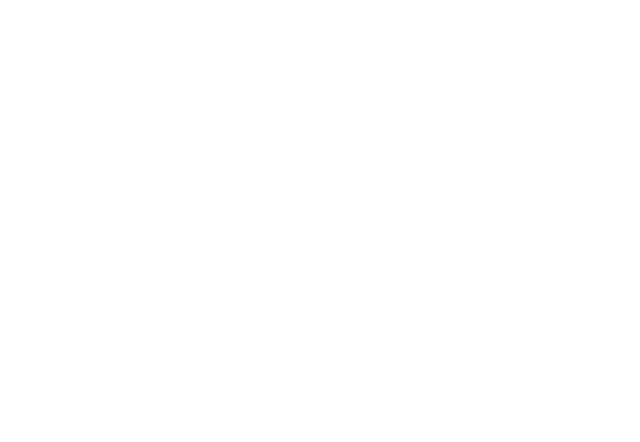
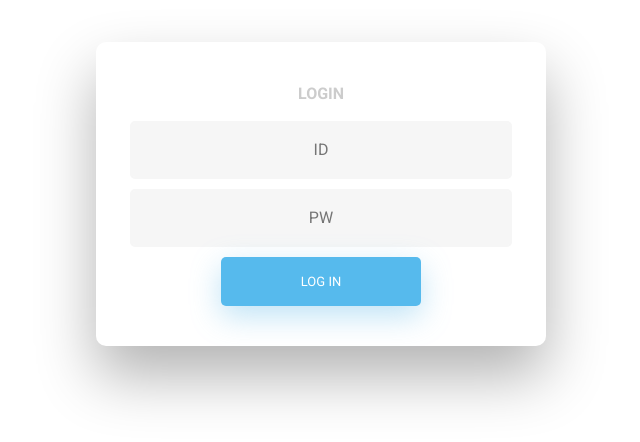
Before and after one commit to paypulse/vuetifyStructureExample, a Vue app: page /login in a window 1280 px wide. Shown: the part 206-648 px from the top of the page, without its empty margins (319-959 px from the left). Built offline with nearby package versions, Linux system fonts and the light colour scheme.

Commit message:
로그인 화면 처리

```diff
--- a/src/components/LoginView.vue
+++ b/src/components/LoginView.vue
@@ -20,6 +20,12 @@ export default {
  methods: {
    Login : function(){
      // 쿠키와 세션 처리
+     console.log(this.loginId);
+     console.log(this.loginPassword);
+
+
+
+
      this.$router.push("/board");
 
    }
--- a/src/components/customer/ErrorLogView.vue
+++ b/src/components/customer/ErrorLogView.vue
@@ -125,6 +125,8 @@ export default {
         console.log(res.data.status);
         alert("삭제  ", res.data.status);
         this.initData();
+
+        //화면 refresh인데 추후 다시 봐야될거 같다.
         this.$router.go();
       }).catch(err =>{
         alert(err);
--- a/src/router/index.js
+++ b/src/router/index.js
@@ -6,6 +6,14 @@ Vue.use(VueRouter)
 const routes = [
   {
     path: '/',
+    name: 'Login',
+    // route level code-splitting
+    // this generates a separate chunk (about.[hash].js) for this route
+    // which is lazy-loaded when the route is visited.
+    component: () => import(/* webpackChunkName: "about" */ '../views/Login.vue')
+  },
+  {
+    path: '/login',
     name: 'Login',
     // route level code-splitting
     // this generates a separate chunk (about.[hash].js) for this route
```
